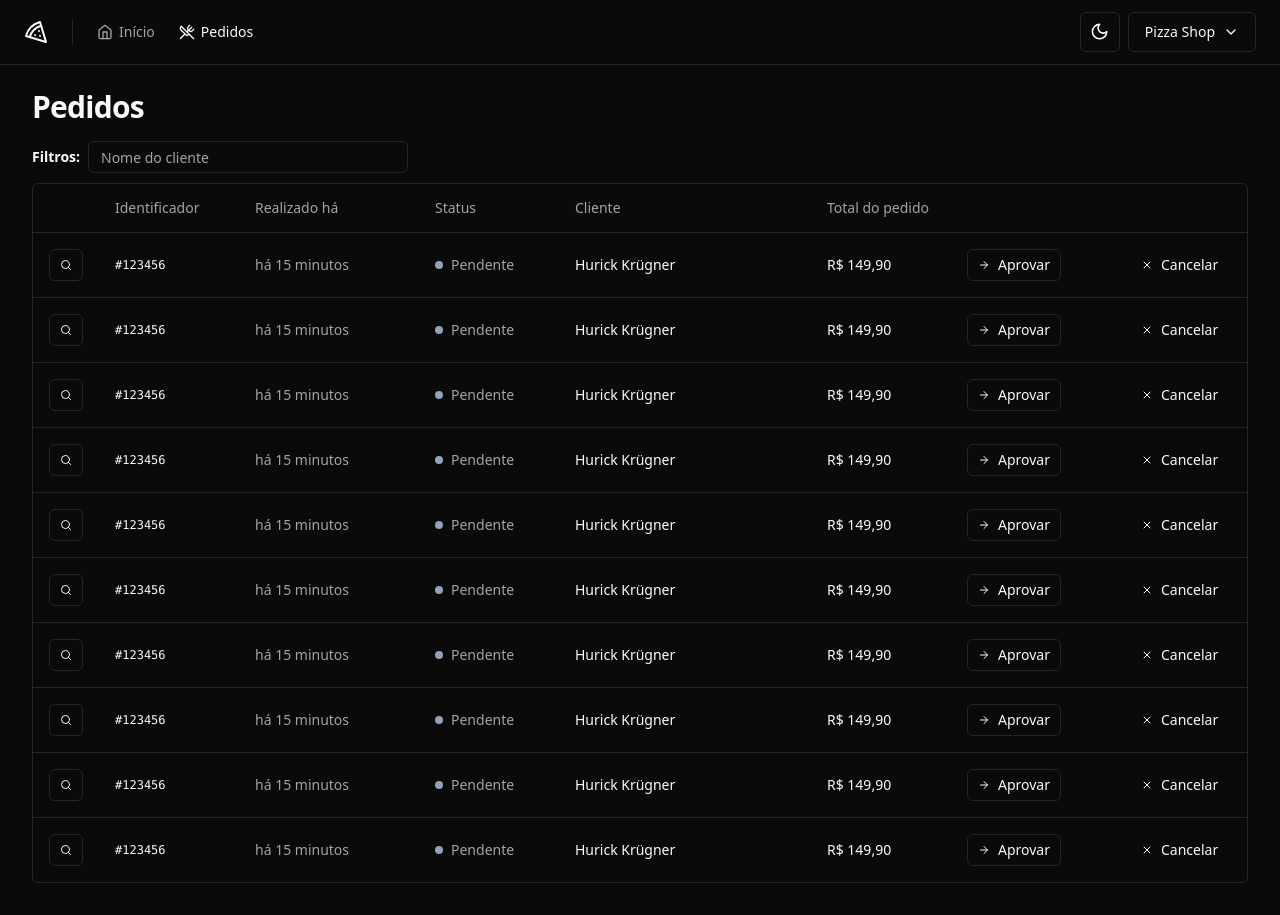
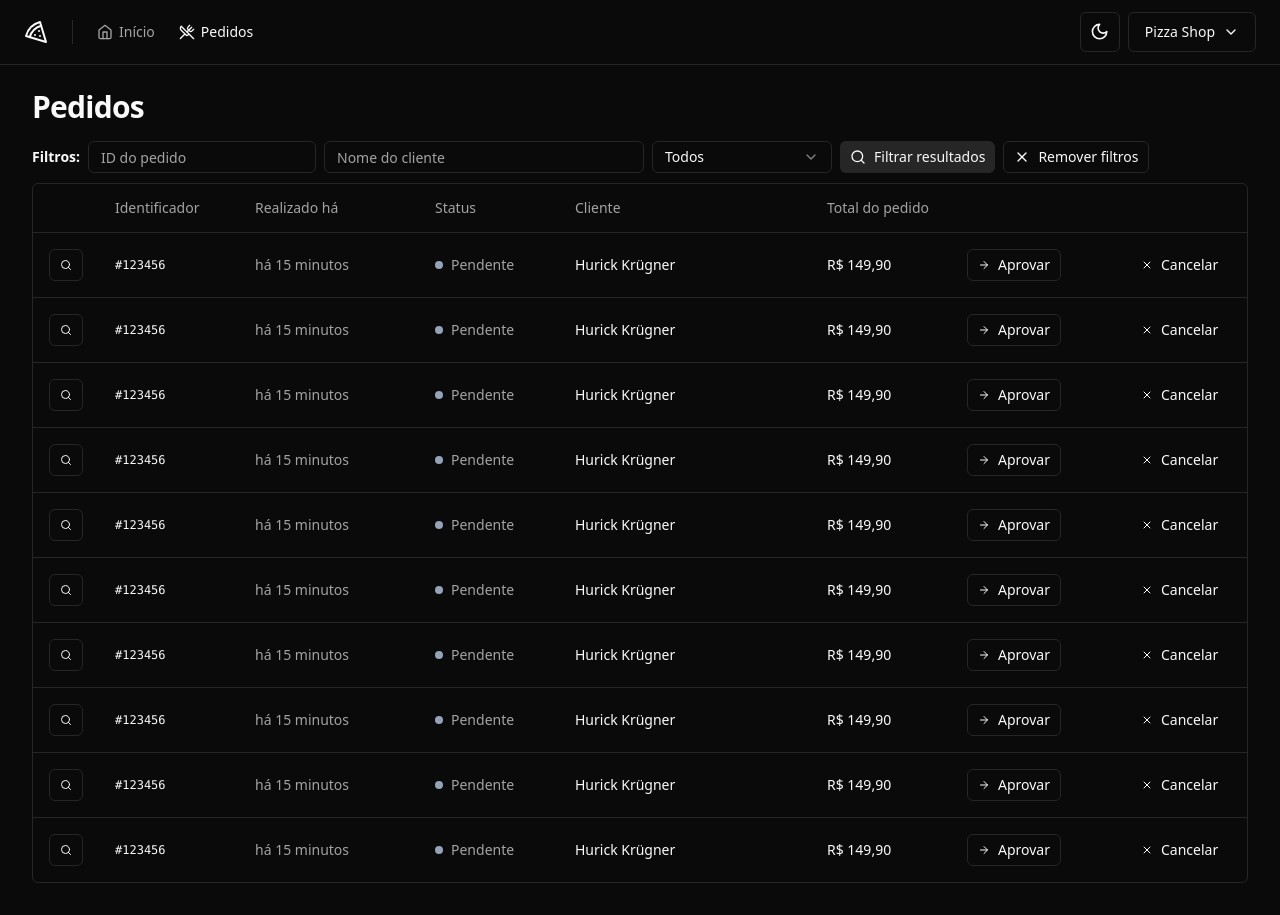
Before and after one commit to hurick/pizzashop-web, a React (Vite) app: page /orders in a window 1280 px wide. Built offline with nearby package versions, Linux system fonts and the light colour scheme.

Commit message:
feat(Orders): adds filters and row components to orders page

```diff
--- /dev/null
+++ b/src/pages/app/orders/components/order-table-filters.tsx
@@ -0,0 +1,47 @@
+import { Search, X } from 'lucide-react'
+
+import { Button } from '@/components/ui/button'
+import { Input } from '@/components/ui/input'
+import {
+  Select,
+  SelectContent,
+  SelectItem,
+  SelectTrigger,
+  SelectValue,
+} from '@/components/ui/select'
+
+export const OrderTableFilters = () => {
+  return (
+    <form className="flex items-center gap-2">
+      <span className="text-sm font-semibold">Filtros:</span>
+      <Input placeholder="ID do pedido" className="h-8 w-auto" />
+
+      <Input placeholder="Nome do cliente" className="h-8 w-[320px]" />
+
+      <Select defaultValue="all">
+        <SelectTrigger className="h-8 w-[180px]">
+          <SelectValue />
+        </SelectTrigger>
+
+        <SelectContent>
+          <SelectItem value="all">Todos</SelectItem>
+          <SelectItem value="canceled">Cancelado</SelectItem>
+          <SelectItem value="pending">Pendente</SelectItem>
+          <SelectItem value="processing">Em preparo</SelectItem>
+          <SelectItem value="delivering">Em entrega</SelectItem>
+          <SelectItem value="delivered">Entregue</SelectItem>
+        </SelectContent>
+      </Select>
+
+      <Button type="submit" variant="secondary" size="xs">
+        <Search className="mr-2 h-4 w-4" />
+        Filtrar resultados
+      </Button>
+
+      <Button type="button" variant="outline" size="xs">
+        <X className="mr-2 h-4 w-4" />
+        Remover filtros
+      </Button>
+    </form>
+  )
+}
--- /dev/null
+++ b/src/pages/app/orders/components/order-table-row.tsx
@@ -0,0 +1,39 @@
+import { ArrowRight, Search, X } from 'lucide-react'
+
+import { Button } from '@/components/ui/button'
+import { TableCell, TableRow } from '@/components/ui/table'
+
+export const OrderTableRow = () => {
+  return (
+    <TableRow>
+      <TableCell>
+        <Button variant="outline" size="xs">
+          <Search className="h-3 w-3" />
+          <span className="sr-only">Detalhes do pedido</span>
+        </Button>
+      </TableCell>
+      <TableCell className="font-mono text-xs font-medium">#123456</TableCell>
+      <TableCell className="text-muted-foreground">há 15 minutos</TableCell>
+      <TableCell>
+        <div className="flex items-center gap-2">
+          <span className="h-2 w-2 rounded-full bg-slate-400"></span>
+          <span className="font-medium text-muted-foreground">Pendente</span>
+        </div>
+      </TableCell>
+      <TableCell className="font-medium">Hurick Krügner</TableCell>
+      <TableCell className="font-medium">R$ 149,90</TableCell>
+      <TableCell>
+        <Button variant="outline" size="xs">
+          <ArrowRight className="mr-2 h-3 w-3" />
+          Aprovar
+        </Button>
+      </TableCell>
+      <TableCell>
+        <Button variant="ghost" size="xs">
+          <X className="mr-2 h-3 w-3" />
+          Cancelar
+        </Button>
+      </TableCell>
+    </TableRow>
+  )
+}
--- a/src/pages/app/orders/orders.tsx
+++ b/src/pages/app/orders/orders.tsx
@@ -1,16 +1,15 @@
-import { ArrowRight, Search, X } from 'lucide-react'
 import { Helmet } from 'react-helmet-async'
 
-import { Button } from '@/components/ui/button'
-import { Input } from '@/components/ui/input'
 import {
   Table,
   TableBody,
-  TableCell,
   TableHead,
   TableHeader,
   TableRow,
 } from '@/components/ui/table'
+
+import { OrderTableFilters } from './components/order-table-filters'
+import { OrderTableRow } from './components/order-table-row'
 
 export const Orders = () => {
   return (
@@ -22,10 +21,7 @@ export const Orders = () => {
       </div>
 
       <div className="space-y-2.5">
-        <form className="flex items-center gap-2">
-          <span className="text-sm font-semibold">Filtros:</span>
-          <Input placeholder="Nome do cliente" className="h-8 w-[320px]" />
-        </form>
+        <OrderTableFilters />
 
         <div className="rounded-md border">
           <Table>
@@ -44,42 +40,7 @@ export const Orders = () => {
 
             <TableBody>
               {Array.from({ length: 10 }).map((_, i) => (
-                <TableRow key={i}>
-                  <TableCell>
-                    <Button variant="outline" size="xs">
-                      <Search className="h-3 w-3" />
-                      <span className="sr-only">Detalhes do pedido</span>
-                    </Button>
-                  </TableCell>
-                  <TableCell className="font-mono text-xs font-medium">
-                    #123456
-                  </TableCell>
-                  <TableCell className="text-muted-foreground">
-                    há 15 minutos
-                  </TableCell>
-                  <TableCell>
-                    <div className="flex items-center gap-2">
-                      <span className="h-2 w-2 rounded-full bg-slate-400"></span>
-                      <span className="font-medium text-muted-foreground">
-                        Pendente
-                      </span>
-                    </div>
-                  </TableCell>
-                  <TableCell className="font-medium">Hurick Krügner</TableCell>
-                  <TableCell className="font-medium">R$ 149,90</TableCell>
-                  <TableCell>
-                    <Button variant="outline" size="xs">
-                      <ArrowRight className="mr-2 h-3 w-3" />
-                      Aprovar
-                    </Button>
-                  </TableCell>
-                  <TableCell>
-                    <Button variant="ghost" size="xs">
-                      <X className="mr-2 h-3 w-3" />
-                      Cancelar
-                    </Button>
-                  </TableCell>
-                </TableRow>
+                <OrderTableRow key={i} />
               ))}
             </TableBody>
           </Table>
```
